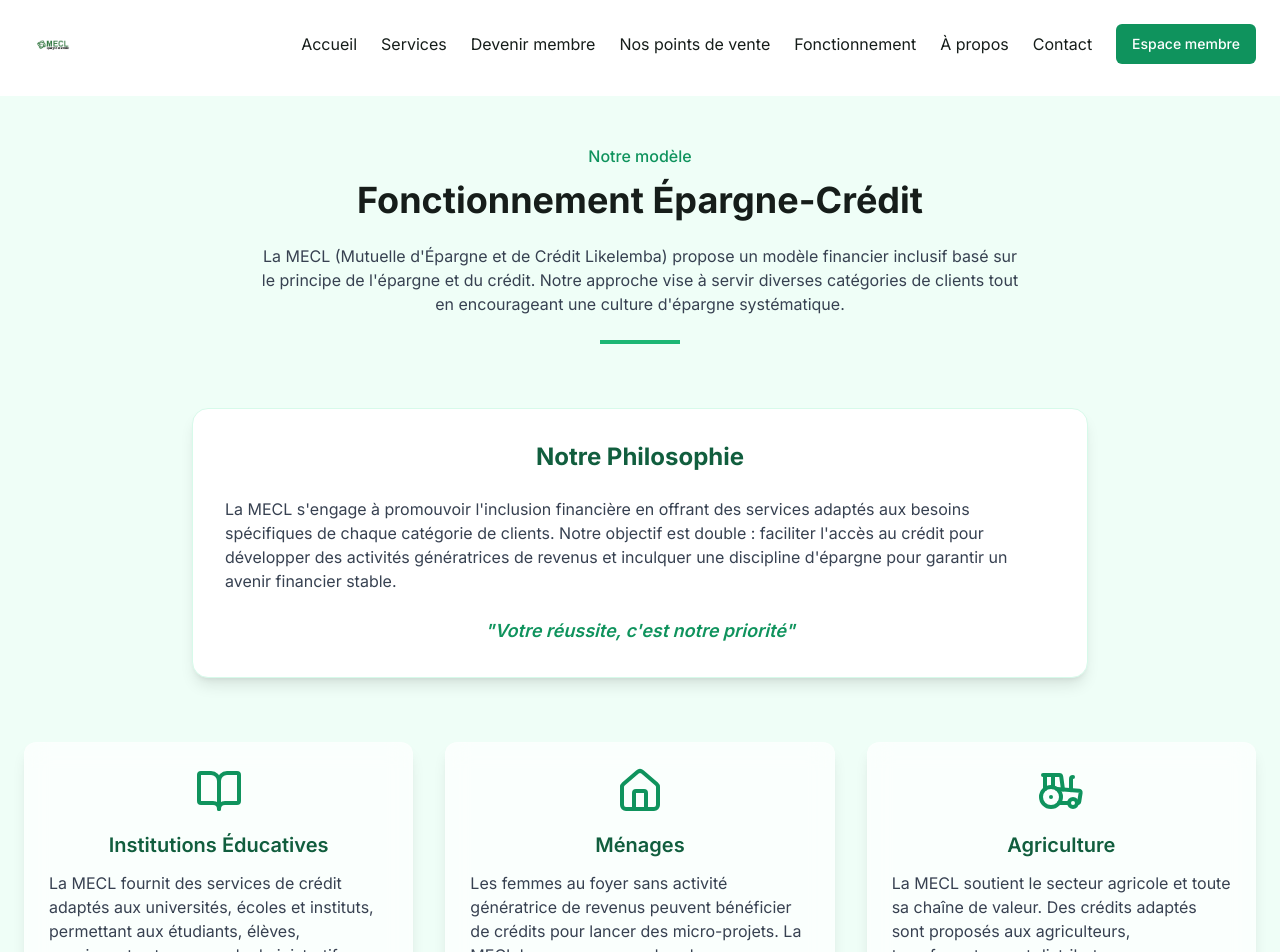
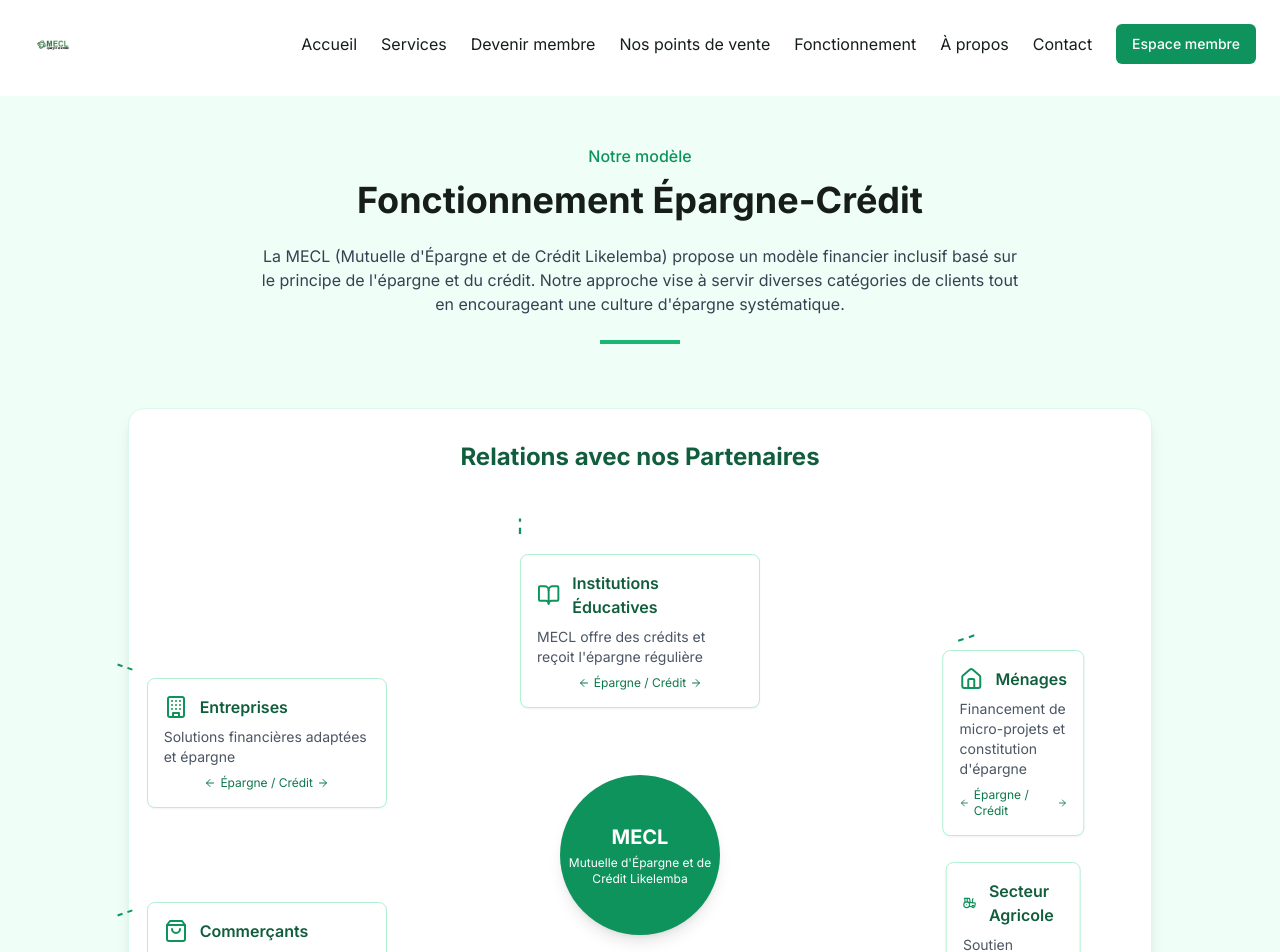
Before and after one commit to benibilda/mecl-proximity-finance, a React (Vite) app: page /operation in a window 1280 px wide. Shown: the top 952 px of the page. Built offline with nearby package versions, Linux system fonts and the light colour scheme.

Commit message:
Insert schema on Operation page
Inserts a schema explaining the relationships between MECL and its partners on the Operation page.

```diff
--- a/src/pages/Operation.tsx
+++ b/src/pages/Operation.tsx
@@ -1,7 +1,8 @@
 
 import Navbar from '@/components/Navbar';
 import Footer from '@/components/Footer';
-import { Users, Home, Tractor, Briefcase, Building, BookOpen, ShoppingBag } from 'lucide-react';
+import { Users, Home, Tractor, Briefcase, Building, BookOpen, ShoppingBag, ArrowRight, ArrowLeft } from 'lucide-react';
+import { Card, CardContent } from '@/components/ui/card';
 
 const Operation = () => {
   const clientCategories = [
@@ -49,6 +50,46 @@ const Operation = () => {
     }
   ];
 
+  // Define relationship data
+  const relationships = [
+    {
+      name: "Institutions Éducatives",
+      icon: BookOpen,
+      direction: "bidirectional",
+      description: "MECL offre des crédits et reçoit l'épargne régulière"
+    },
+    {
+      name: "Ménages",
+      icon: Home,
+      direction: "bidirectional",
+      description: "Financement de micro-projets et constitution d'épargne"
+    },
+    {
+      name: "Secteur Agricole",
+      icon: Tractor,
+      direction: "bidirectional",
+      description: "Soutien financier et mobilisation de l'épargne"
+    },
+    {
+      name: "Entrepreneurs",
+      icon: Briefcase,
+      direction: "bidirectional",
+      description: "Financement de projets et accompagnement"
+    },
+    {
+      name: "Commerçants",
+      icon: ShoppingBag,
+      direction: "bidirectional",
+      description: "Crédits pour activités commerciales et épargne"
+    },
+    {
+      name: "Entreprises",
+      icon: Building,
+      direction: "bidirectional",
+      description: "Solutions financières adaptées et épargne"
+    }
+  ];
+
   return (
     <div className="min-h-screen flex flex-col">
       <Navbar />
@@ -65,6 +106,109 @@ const Operation = () => {
                 une culture d'épargne systématique.
               </p>
               <div className="w-20 h-1 bg-mecl-500 mx-auto mt-6"></div>
+            </div>
+
+            {/* Relationship schema section */}
+            <div className="max-w-5xl mx-auto bg-white rounded-2xl shadow-lg p-8 border border-mecl-100 mb-16">
+              <h2 className="text-2xl font-bold text-mecl-800 mb-8 text-center">Relations avec nos Partenaires</h2>
+
+              <div className="relative">
+                {/* Central MECL node */}
+                <div className="absolute left-1/2 top-1/2 transform -translate-x-1/2 -translate-y-1/2 z-10">
+                  <div className="w-40 h-40 rounded-full bg-mecl-600 flex items-center justify-center shadow-lg">
+                    <div className="text-white text-center">
+                      <h3 className="font-bold text-xl mb-1">MECL</h3>
+                      <p className="text-xs">Mutuelle d'Épargne et de Crédit Likelemba</p>
+                    </div>
+                  </div>
+                </div>
+
+                {/* Partner nodes in a circle around MECL */}
+                <div className="relative h-[600px] md:h-[700px]">
+                  {relationships.map((rel, index) => {
+                    // Calculate position in a circle
+                    const angle = (index * (2 * Math.PI / relationships.length));
+                    const radius = 260; // Adjust based on your design
+                    const Icon = rel.icon;
+
+                    // Calculate x and y coordinates for positioning
+                    const x = 50 + 45 * Math.sin(angle);
+                    const y = 50 - 32 * Math.cos(angle);
+
+                    // Arrow positioning
+                    const startX = 50 + 13 * Math.sin(angle);
+                    const startY = 50 - 13 * Math.cos(angle);
+                    const endX = 50 + 30 * Math.sin(angle);
+                    const endY = 50 - 23 * Math.cos(angle);
+
+                    // Text alignment based on position (left or right of the circle)
+                    const textAlign = Math.sin(angle) < 0 ? "text-right" : "text-left";
+
+                    return (
+                      <div
+                        key={index}
+                        className="absolute transform -translate-x-1/2 -translate-y-1/2"
+                        style={{
+                          left: `${x}%`,
+                          top: `${y}%`,
+                          maxWidth: "240px"
+                        }}
+                      >
+                        <Card className="bg-white border-mecl-200 hover:shadow-md transition-shadow">
+                          <CardContent className="p-4">
+                            <div className="flex items-center gap-3 mb-2">
+                              <Icon className="text-mecl-600 h-6 w-6" />
+                              <h4 className="font-semibold text-mecl-800">{rel.name}</h4>
+                            </div>
+                            <p className="text-sm text-gray-600">{rel.description}</p>
+
+                            {/* Bidirectional indicator */}
+                            <div className="flex justify-center mt-2">
+                              <span className="text-xs text-mecl-700 flex items-center gap-1">
+                                <ArrowLeft size={12} />
+                                Épargne / Crédit
+                                <ArrowRight size={12} />
+                              </span>
+                            </div>
+                          </CardContent>
+                        </Card>
+
+                        {/* Draw SVG arrows - we'll use a simplified approach */}
+                        <svg
+                          className="absolute left-1/2 top-1/2 transform -translate-x-1/2 -translate-y-1/2 z-0"
+                          width="100%"
+                          height="100%"
+                          viewBox="0 0 100 100"
+                          style={{
+                            position: "fixed",
+                            left: 0,
+                            top: 0,
+                            pointerEvents: "none",
+                            zIndex: -1
+                          }}
+                        >
+                          <line
+                            x1={startX}
+                            y1={startY}
+                            x2={endX}
+                            y2={endY}
+                            stroke="#0f935d"
+                            strokeWidth="1.5"
+                            strokeDasharray="4"
+                          />
+                        </svg>
+                      </div>
+                    );
+                  })}
+                </div>
+              </div>
+
+              <div className="text-center mt-8">
+                <p className="text-mecl-700 font-medium">
+                  La MECL entretient des relations bidirectionnelles avec tous ses partenaires,
+                  offrant des solutions de financement tout en encourageant l'épargne systématique.
+                </p>
+              </div>
             </div>
 
             <div className="max-w-4xl mx-auto bg-white rounded-2xl shadow-lg p-8 border border-mecl-100 mb-16">
```
